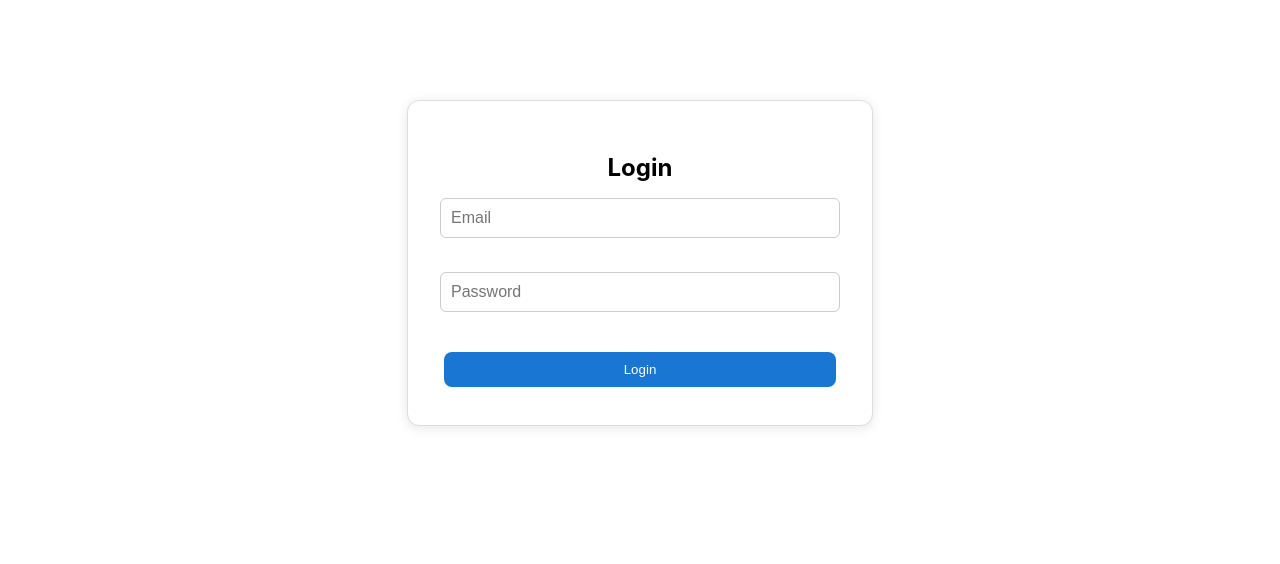
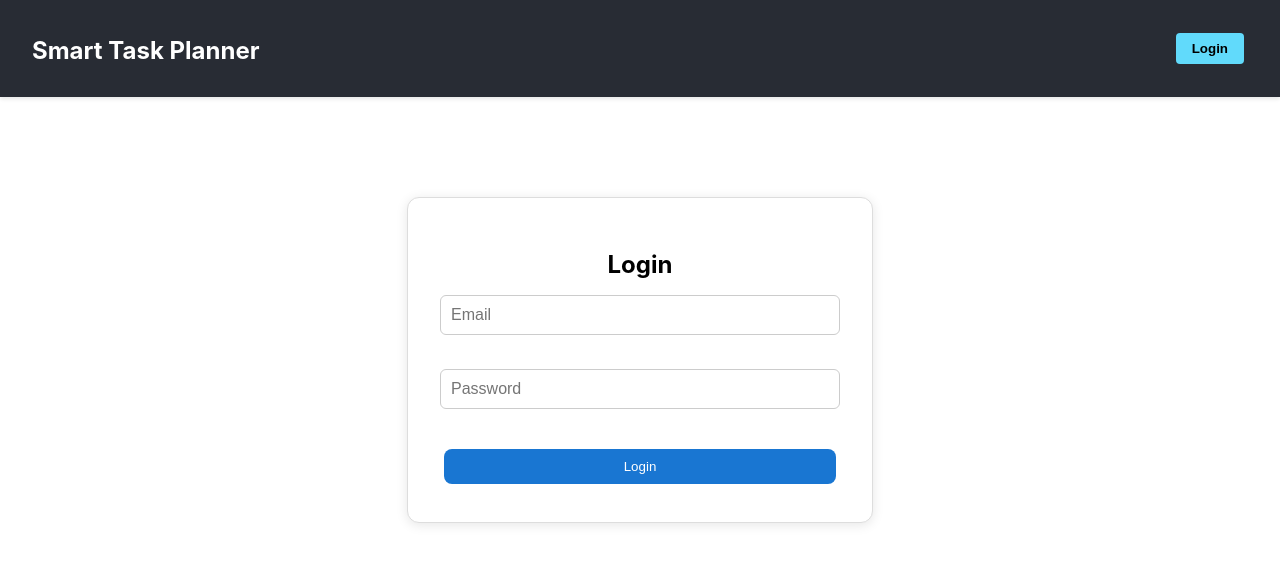
Before and after one commit to DJump13/SmartTaskPlanner, a React (Create React App) app in the folder frontend/: page /login in a window 1280 px wide. Shown: the top 564 px of the page. Built offline with nearby package versions, Linux system fonts and the light colour scheme.

Commit message:
made navbar

```diff
--- a/frontend/src/App.js
+++ b/frontend/src/App.js
@@ -1,4 +1,5 @@
 import "./App.css";
+import "./styles/Navbar.css";
 import {
   BrowserRouter as Router,
   Routes,
@@ -8,11 +9,13 @@ import {
 import Login from "./pages/Login.jsx";
 import Register from "./pages/Register";
 import Dashboard from "./pages/Dashboard";
+import Navbar from "./components/Navbar.jsx";
 import RequireAuth from "./utils/RequireAuth.jsx";
 
 function App() {
   return (
     <Router>
+      <Navbar />
       <Routes>
         <Route path="/login" element={<Login />} />
         <Route path="/register" element={<Register />} />
--- /dev/null
+++ b/frontend/src/components/Navbar.jsx
@@ -0,0 +1,36 @@
+// components/Navbar.jsx
+import { useNavigate, useLocation } from 'react-router-dom';
+import '../styles/Navbar.css';
+
+const Navbar = () => {
+  const navigate = useNavigate();
+  const location = useLocation();
+
+  const isLoggedIn = !!localStorage.getItem('token');
+
+  const handleLogout = () => {
+    localStorage.removeItem('token');
+    navigate('/login');
+  };
+
+  const handleLogin = () => {
+    navigate('/login');
+  };
+
+  const hideNavbar = location.pathname === '/';
+
+  if (hideNavbar) return null;
+
+  return (
+    <nav className="navbar">
+      <h1 className="navbar-title">Smart Task Planner</h1>
+      {isLoggedIn ? (
+        <button className="navbar-button" onClick={handleLogout}>Logout</button>
+      ) : (
+        <button className="navbar-button" onClick={handleLogin}>Login</button>
+      )}
+    </nav>
+  );
+};
+
+export default Navbar;
--- a/frontend/src/pages/Dashboard.jsx
+++ b/frontend/src/pages/Dashboard.jsx
@@ -1,4 +1,3 @@
-import { useNavigate } from 'react-router-dom';
 import { useEffect, useState } from 'react';
 import Task from '../components/Task';
 import TaskForm from '../components/TaskForm';
@@ -7,7 +6,6 @@ import { groupTasksByStatus } from '../utils/groupTasks';
 import '../styles/Dashboard.css'
 
 const Dashboard = () => {
-    const navigate = useNavigate();
 
     const [tasks, setTasks] = useState([]);
     const [loading, setLoading] = useState(true);
@@ -72,16 +70,8 @@ const Dashboard = () => {
         }
     };
 
-    const handleLogout = () => {
-        localStorage.removeItem('token');
-        navigate('/login');
-    }
-
     return (
         <div className='dashboard-container'>
-            <h1>Smart Task Planner</h1>
-            <button onClick={handleLogout}>Logout</button>
-            <br />
             <button onClick={toggleForm}>
                 {showForm ? "Cancel" : "Add New Task"}
             </button>
--- /dev/null
+++ b/frontend/src/styles/Navbar.css
@@ -0,0 +1,33 @@
+/* Navbar.css */
+
+.navbar {
+  display: flex;
+  justify-content: space-between;
+  align-items: center;
+  padding: 1rem 2rem;
+  background-color: #282c34;
+  color: white;
+  box-shadow: 0 2px 4px rgba(0, 0, 0, 0.1);
+  /* position: sticky;
+  top: 0;
+  z-index: 1000; */
+}
+
+.navbar-title {
+  font-size: 1.5rem;
+  font-weight: bold;
+}
+
+.navbar-button {
+  padding: 0.5rem 1rem;
+  background-color: #61dafb;
+  border: none;
+  border-radius: 4px;
+  cursor: pointer;
+  font-weight: bold;
+  color: #000;
+}
+
+.navbar-button:hover {
+  background-color: #52c2e6;
+}
```
